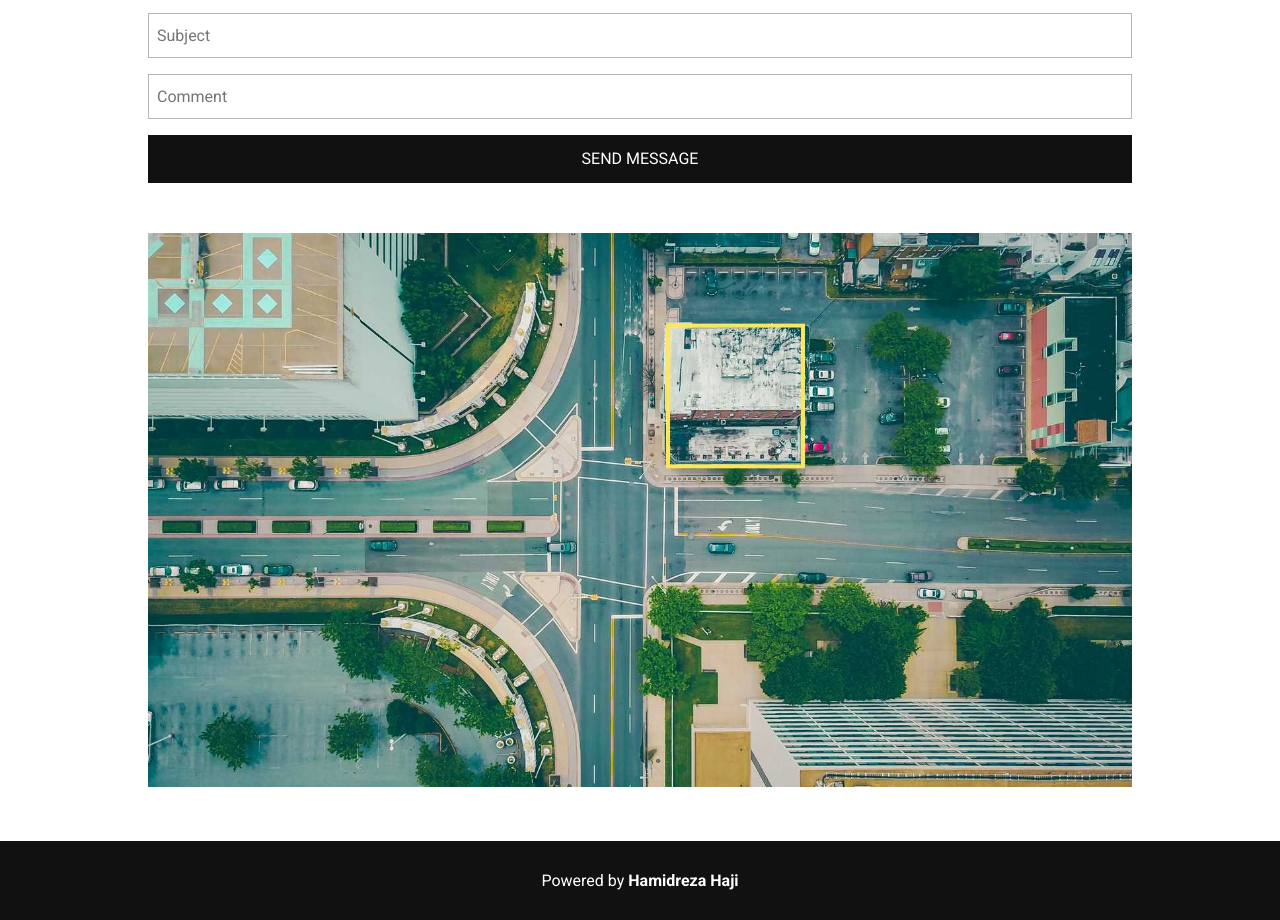
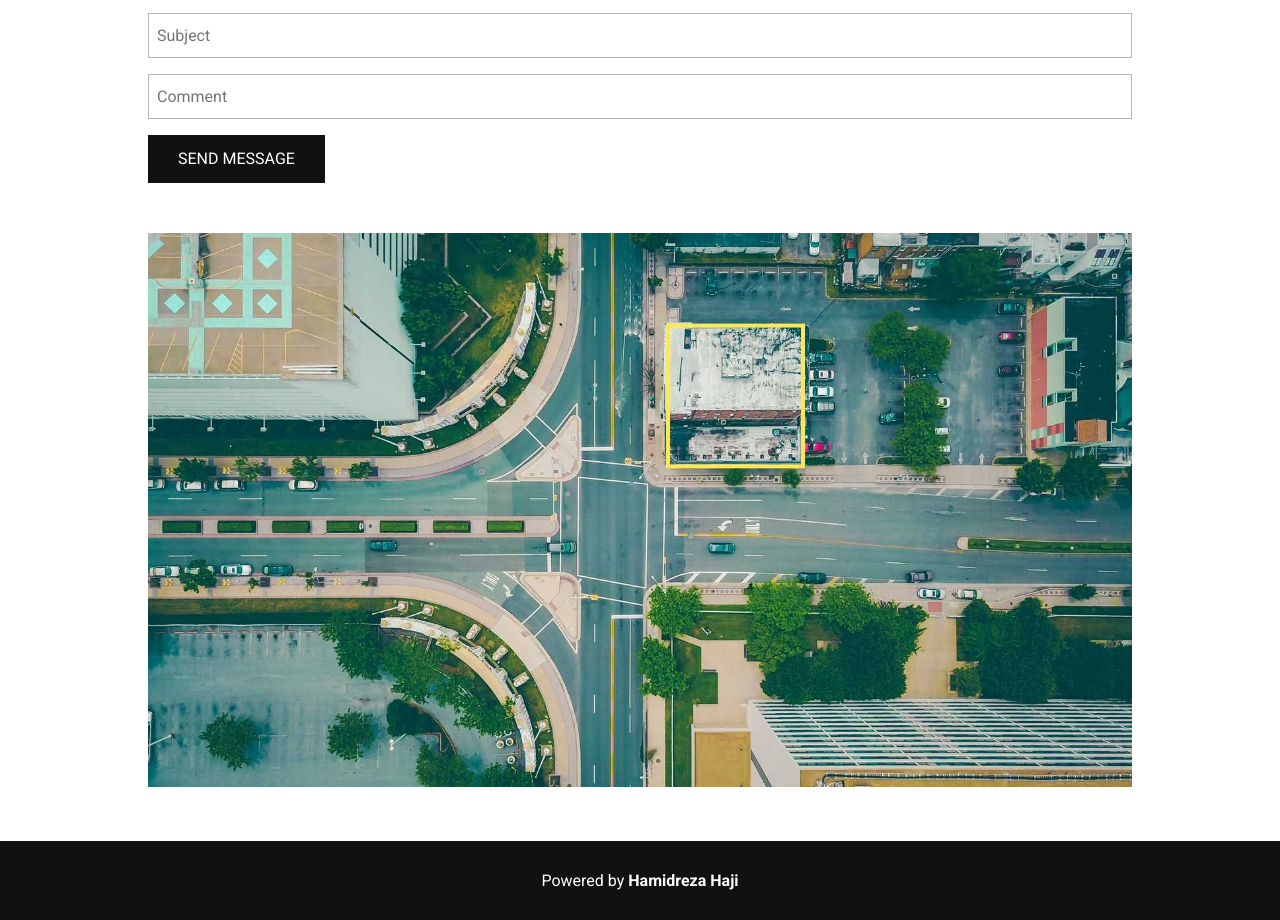
Before and after one commit to Hamidrezahaji/BR-Architects, a plain HTML site: page index.html in a window 1280 px wide. Shown: the part 2100-3020 px from the top of the page. Drawn offline with Linux system fonts and the light colour scheme.

Commit message:
Version 1.0.6

```diff
--- a/css/style.css
+++ b/css/style.css
@@ -199,6 +199,14 @@ footer p {
     margin-bottom: 20px;
 }
 @media screen and (min-width:600px) {
+    .btn-dark {
+    background-color: #111;
+    color: #fff;
+    float: left;
+    padding: 0 30px;
+    width: auto;
+}
+
     .nav-ul {
         display: block;
     }
@@ -214,6 +222,14 @@ footer p {
     }
 }
 @media screen and (min-width:1024px) {
+    .btn-dark {
+    background-color: #111;
+    color: #fff;
+    float: left;
+    padding: 0 30px;
+    width: auto;
+}
+
     .nav-ul {
         display: block;
     }
```
